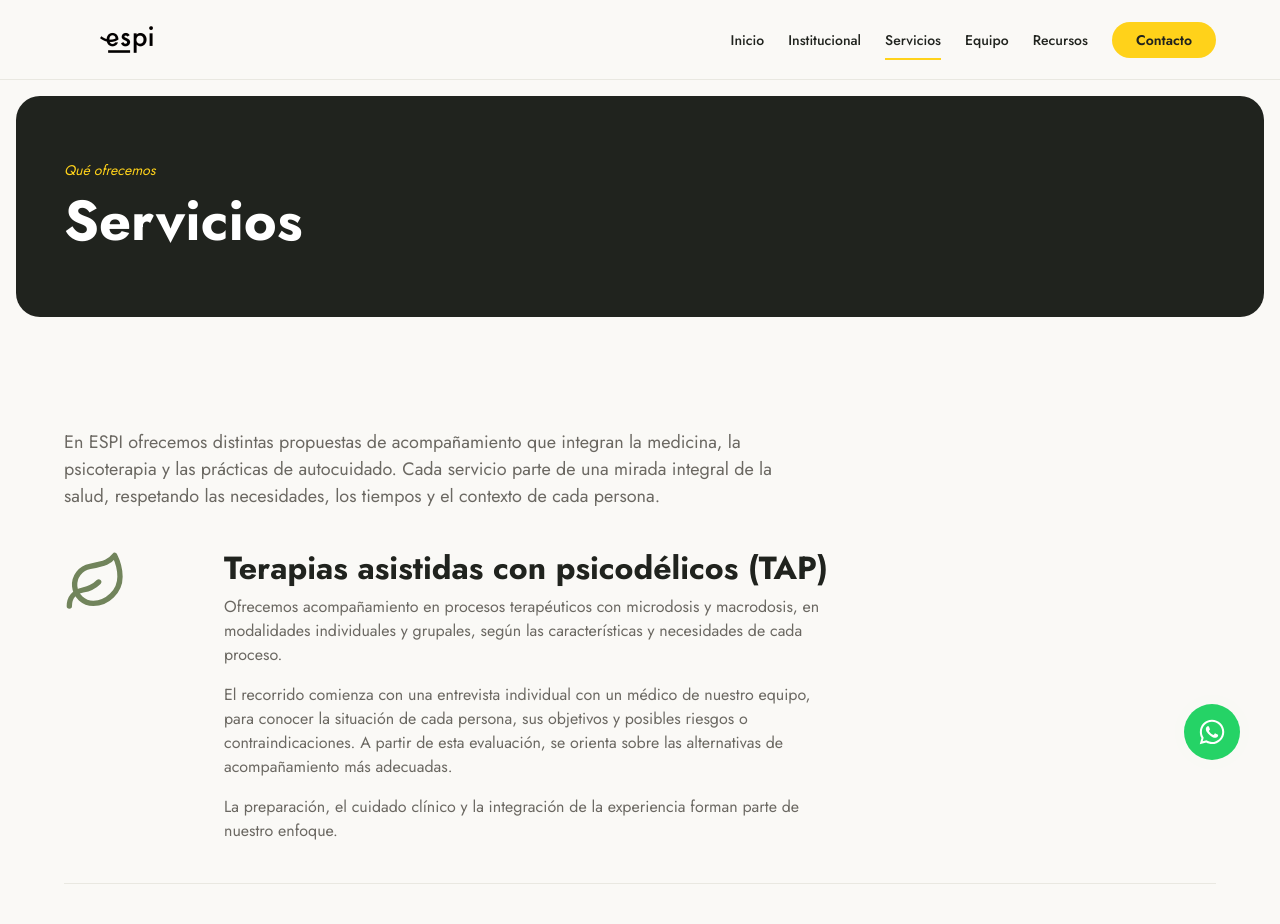
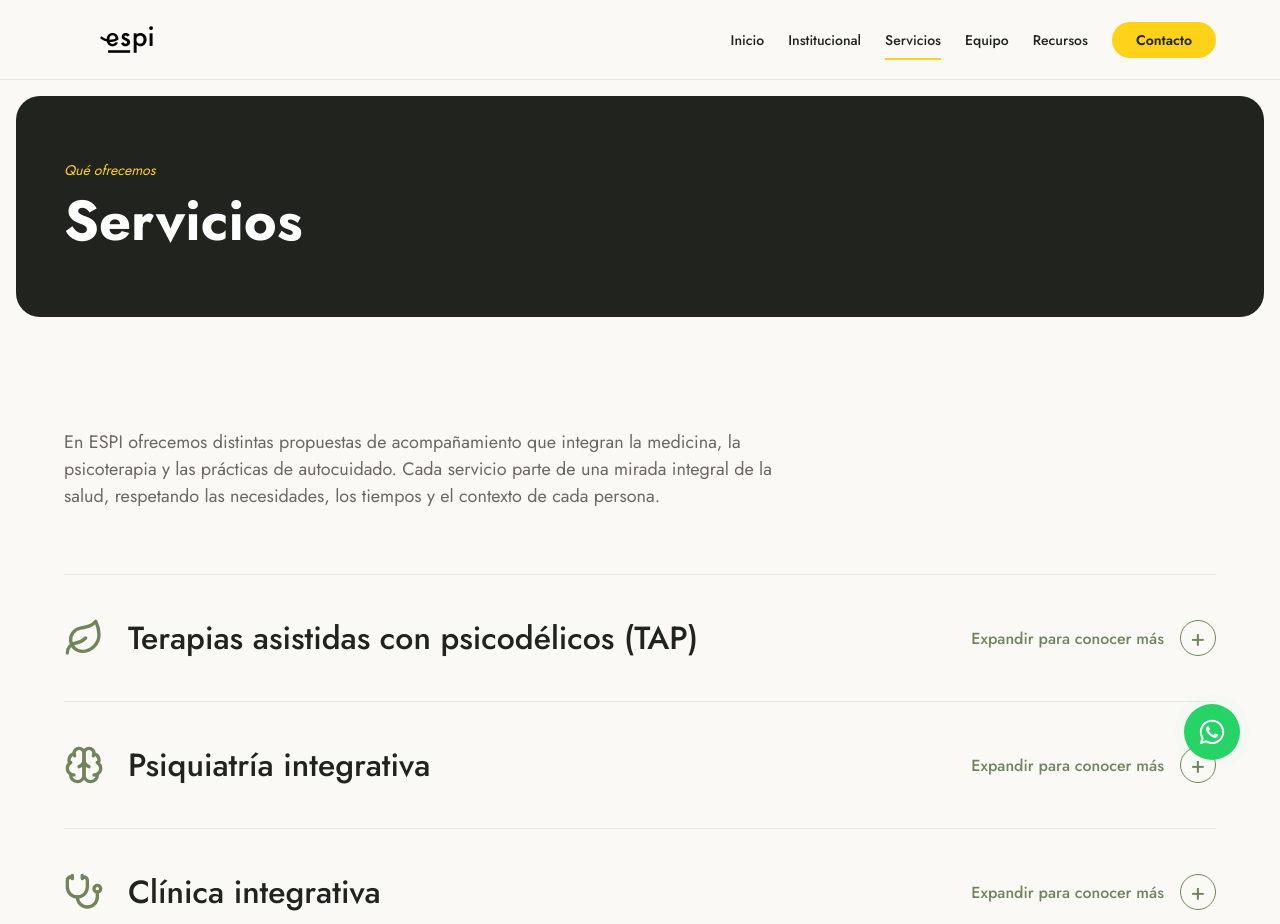
Before and after one commit to matiasbiasioli/espi-web, a React (Vite) app: page /servicios in a window 1280 px wide. Shown: the top 924 px of the page. Built offline with nearby package versions, Linux system fonts and the light colour scheme; a web font is replaced by a local one.

Commit message:
services changes

```diff
--- a/src/components/ui/Accordion.css
+++ b/src/components/ui/Accordion.css
@@ -24,16 +24,77 @@
   color: var(--color-text);
 }
 
+.accordion-question {
+  display: flex;
+  align-items: center;
+  gap: var(--space-md);
+}
+
+.accordion-lead-icon {
+  display: flex;
+  flex-shrink: 0;
+  width: 28px;
+  height: 28px;
+  color: var(--color-olive);
+}
+
+.accordion-lead-icon svg {
+  width: 100%;
+  height: 100%;
+}
+
+.accordion-end {
+  display: flex;
+  align-items: center;
+  gap: var(--space-sm);
+  flex-shrink: 0;
+}
+
+.accordion-hint {
+  font-family: var(--font-body);
+  font-size: var(--text-base);
+  font-weight: 500;
+  color: var(--color-olive);
+}
+
 .accordion-icon {
   flex-shrink: 0;
+  display: flex;
+  align-items: center;
+  justify-content: center;
+  width: 36px;
+  height: 36px;
+  border: 1px solid var(--color-olive);
+  border-radius: var(--radius-full);
   font-size: var(--text-xl);
   font-weight: 400;
+  line-height: 1;
   color: var(--color-olive);
-  transition: transform 0.25s ease;
+  transition:
+    transform 0.25s ease,
+    background-color 0.2s ease,
+    color 0.2s ease;
 }
 
 .accordion-icon--open {
   transform: rotate(45deg);
+}
+
+/* Al pasar el mouse por la fila, el círculo se rellena */
+.accordion-trigger:hover .accordion-icon {
+  background-color: var(--color-olive);
+  color: var(--color-white);
+}
+
+.accordion-trigger:hover .accordion-hint {
+  text-underline-offset: 3px;
+}
+
+/* Marco visible al navegar con el teclado */
+.accordion-trigger:focus-visible {
+  outline: 2px solid var(--color-olive);
+  outline-offset: 4px;
+  border-radius: var(--radius-sm);
 }
 
 /* Animar de 0fr a 1fr hace que el panel crezca hasta su altura real */
@@ -56,6 +117,12 @@
   line-height: 1.6;
   color: var(--color-text-muted);
   padding-bottom: var(--space-md);
-  max-width: 90%;
+  max-width: 100%;
   white-space: pre-line;
 }
+
+@media (max-width: 640px) {
+  .accordion-hint {
+    display: none;
+  }
+}
--- a/src/components/ui/Accordion.jsx
+++ b/src/components/ui/Accordion.jsx
@@ -1,6 +1,10 @@
 import { useState } from "react";
 import "./Accordion.css";
 
+// Cada item: { question, answer, icon?, hint? }
+// - answer puede ser un texto o una lista de párrafos
+// - icon (opcional) se muestra a la izquierda del título
+// - hint (opcional) es el texto chico a la derecha mientras está cerrado
 function Accordion({ items }) {
   const [openIndex, setOpenIndex] = useState(null);
 
@@ -12,6 +16,7 @@ function Accordion({ items }) {
     <div className="accordion">
       {items.map((item, index) => {
         const isOpen = openIndex === index;
+        const paragraphs = Array.isArray(item.answer) ? item.answer : [item.answer];
 
         return (
           <div className="accordion-item" key={item.question}>
@@ -20,13 +25,26 @@ function Accordion({ items }) {
               aria-expanded={isOpen}
               onClick={() => toggle(index)}
             >
-              <span>{item.question}</span>
+              <span className="accordion-question">
+                {item.icon && (
+                  <span className="accordion-lead-icon" aria-hidden="true">
+                    {item.icon}
+                  </span>
+                )}
+                {item.question}
+              </span>
+
+              <span className="accordion-end">
+                {item.hint && !isOpen && (
+                  <span className="accordion-hint">{item.hint}</span>
+                )}
                 <span
                   className={
                     isOpen ? "accordion-icon accordion-icon--open" : "accordion-icon"
                   }
                 >
                   +
+                </span>
               </span>
             </button>
 
@@ -36,7 +54,9 @@ function Accordion({ items }) {
               }
             >
               <div className="accordion-panel__inner">
-                <p>{item.answer}</p>
+                {paragraphs.map((paragraph) => (
+                  <p key={paragraph}>{paragraph}</p>
+                ))}
               </div>
             </div>
           </div>
--- a/src/pages/Services.css
+++ b/src/pages/Services.css
@@ -10,51 +10,28 @@
   max-width: 720px;
 }
 
-.services-detail__row {
-  display: grid;
-  grid-template-columns: 120px 1fr;
-  gap: var(--space-lg);
-  align-items: start;
-  padding: var(--space-lg) 0;
-  border-bottom: 1px solid var(--color-border);
+.services-detail__list {
+  margin-top: var(--space-xl);
 }
 
-.services-detail__row--reverse {
-  direction: rtl;
+/* Versión grande del acordeón, solo para los servicios */
+.services-detail__list .accordion-trigger {
+  font-size: var(--text-2xl);
+  padding: var(--space-lg) 0;
 }
 
-.services-detail__row--reverse .services-detail__text,
-.services-detail__row--reverse .services-detail__icon {
-  direction: ltr;
+.services-detail__list .accordion-lead-icon {
+  width: 40px;
+  height: 40px;
 }
 
-.services-detail__icon {
-  width: 64px;
-  height: 64px;
-  color: var(--color-olive);
+/* El texto desplegado queda alineado con el título, no con el ícono */
+.services-detail__list .accordion-panel__inner {
+  padding-left: calc(40px + var(--space-md));
 }
 
-.services-detail__icon svg {
-  width: 100%;
-  height: 100%;
-}
-
-.services-detail__text h2 {
-  font-family: var(--font-heading);
-  font-size: var(--text-2xl);
-  color: var(--color-text);
-  margin-bottom: var(--space-xs);
-}
-
-.services-detail__text p {
-  font-size: var(--text-base);
-  color: var(--color-text-muted);
-  max-width: 600px;
-}
-
-/* Separación entre los párrafos de cada servicio */
-.services-detail__text p + p {
-  margin-top: var(--space-sm);
+.services-detail__list .accordion-panel p {
+  max-width: 720px;
 }
 
 /* ---- Proceso ---- */
@@ -158,10 +135,17 @@
 }
 
 @media (max-width: 768px) {
-  .services-detail__row,
-  .services-detail__row--reverse {
-    grid-template-columns: 1fr;
-    direction: ltr;
+  .services-detail__list .accordion-trigger {
+    font-size: var(--text-xl);
+  }
+
+  .services-detail__list .accordion-lead-icon {
+    width: 32px;
+    height: 32px;
+  }
+
+  .services-detail__list .accordion-panel__inner {
+    padding-left: 0;
   }
 
   .services-cta__inner {
--- a/src/pages/Services.jsx
+++ b/src/pages/Services.jsx
@@ -3,6 +3,14 @@ import Accordion from "../components/ui/Accordion";
 import Button from "../components/ui/Button";
 import { SERVICES, SERVICES_INTRO } from "../data/servicesData";
 import "./Services.css";
+
+// Adaptamos los servicios al formato del acordeón
+const SERVICE_ITEMS = SERVICES.map(({ title, icon, description }) => ({
+  question: title,
+  icon,
+  answer: description,
+  hint: "Expandir para conocer más",
+}));
 
 const PROCESS_STEPS = [
   {
@@ -38,26 +46,9 @@ function ServicesPage() {
         <div className="container">
           <p className="services-detail__intro">{SERVICES_INTRO}</p>
 
-          {SERVICES.map(({ id, title, description, icon }, index) => (
-            <article
-              className={
-                index % 2 === 1
-                  ? "services-detail__row services-detail__row--reverse"
-                  : "services-detail__row"
-              }
-              key={id}
-            >
-              <div className="services-detail__icon" aria-hidden="true">
-                {icon}
-              </div>
-              <div className="services-detail__text">
-                <h2>{title}</h2>
-                {description.map((paragraph) => (
-                  <p key={paragraph}>{paragraph}</p>
-                ))}
-              </div>
-            </article>
-          ))}
+          <div className="services-detail__list">
+            <Accordion items={SERVICE_ITEMS} />
+          </div>
         </div>
       </section>
 
```
Lines whose indentation alone changed are shown as unchanged.
